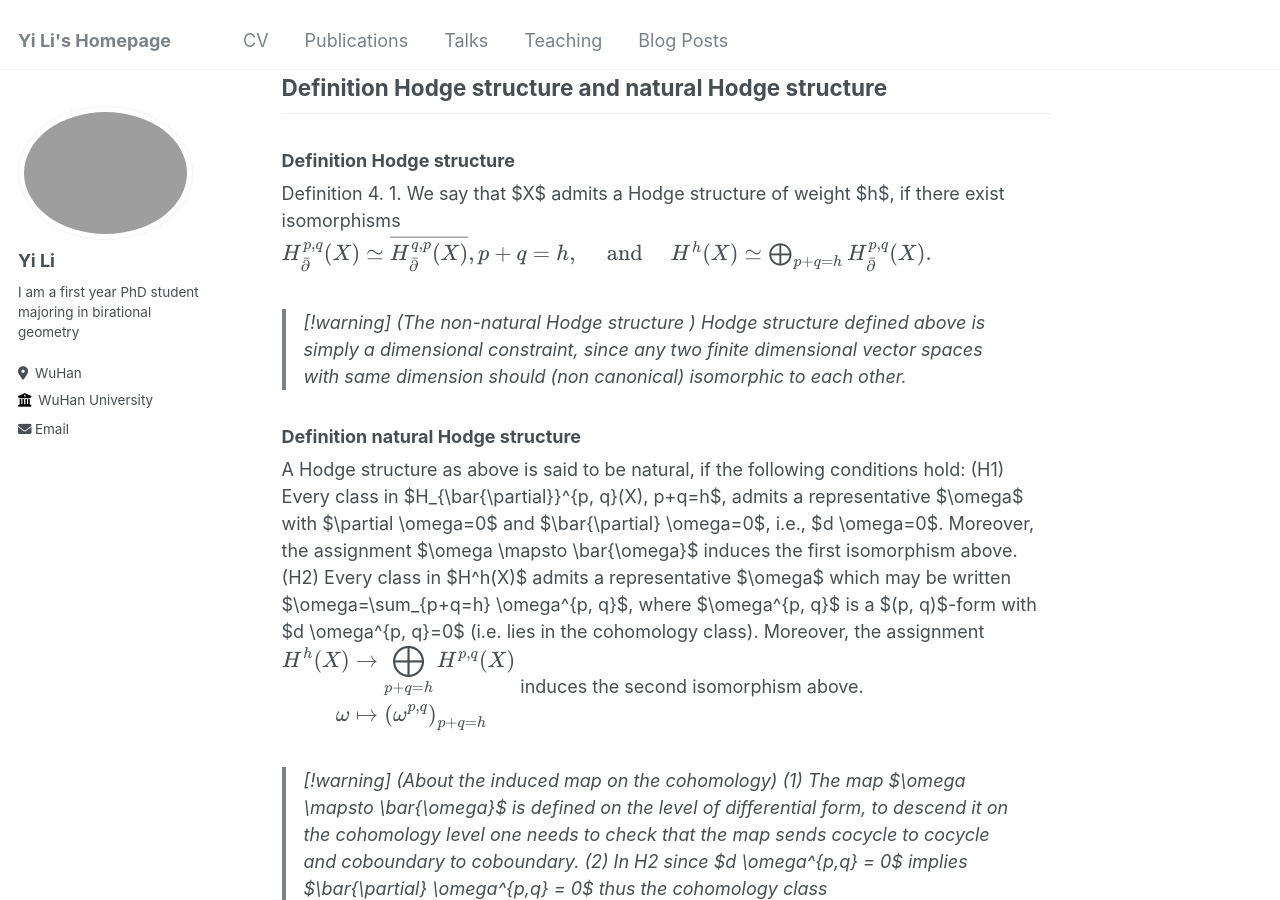
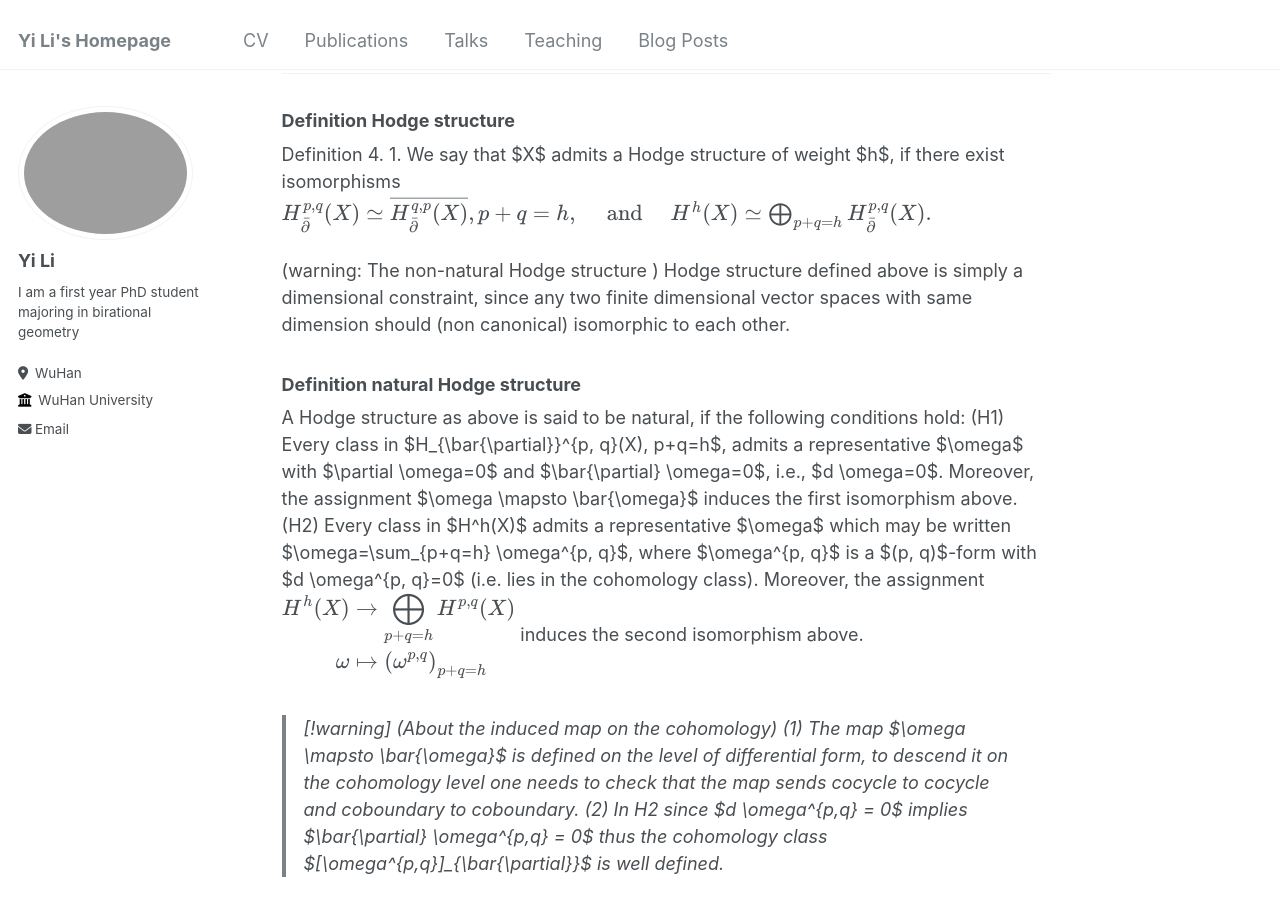
Before and after one commit to YiLimath/YiLimath.github.io, a Jekyll site: the page built from _posts/2015-08-14-blog-post-4.md, in a window 1280 px wide and 900 px high, scrolled down 2299 px. Built offline with Jekyll 4.4.1, drawn with Linux system fonts in a browser that asks for light colours; some of the changed text lies outside the part shown.

Commit message:
Update 2015-08-14-blog-post-4.md

```diff
--- a/_posts/2015-08-14-blog-post-4.md
+++ b/_posts/2015-08-14-blog-post-4.md
@@ -40,8 +40,9 @@
 
 ### 4. $H^{p,q}(X)$ defined by the filtration
 We can define the $H^{p,q}(X)$ using the filtration defined above as $$H^{p,q}(X) : = \operatorname{Fil}^pH^h(X)\cap \overline{\operatorname{Fil}^qH^h(X)}$$
-> [!warning] (Distinct the $H^{p,q}(X)$ with the Dolbeault cohomology $H^{p,q}_\bar{\partial}(X)$)
-> Note that in general it's not true that $H^{p,q}(X)\cong H^{p,q}_\bar{\partial}(X)$, we will see later that it's true when the truncated filtration defines a Hodge filtration.
+
+(warning:Distinct the $H^{p,q}(X)$ with the Dolbeault cohomology $H^{p,q}_\bar{\partial}(X)$))
+Note that in general it's not true that $H^{p,q}(X)\cong H^{p,q}_\bar{\partial}(X)$, we will see later that it's true when the truncated filtration defines a Hodge filtration.
 
 
 ## Definition Hodge filtration
@@ -81,8 +82,9 @@
 $$
 H_{\bar{\partial}}^{p, q}(X) \simeq \overline{H_{\bar{\partial}}^{q, p}(X)}, p+q=h, \quad \text { and } \quad H^h(X) \simeq \bigoplus_{p+q=h} H_{\bar{\partial}}^{p, q}(X) .
 $$
-> [!warning] (The non-natural Hodge structure )
-> Hodge structure defined above is simply a dimensional constraint, since any two finite dimensional vector spaces with same dimension should (non canonical) isomorphic to each other.
+
+(warning: The non-natural Hodge structure )
+Hodge structure defined above is simply a dimensional constraint, since any two finite dimensional vector spaces with same dimension should (non canonical) isomorphic to each other.
 
 ### Definition natural Hodge structure
 A Hodge structure as above is said to be natural, if the following conditions hold:
```
